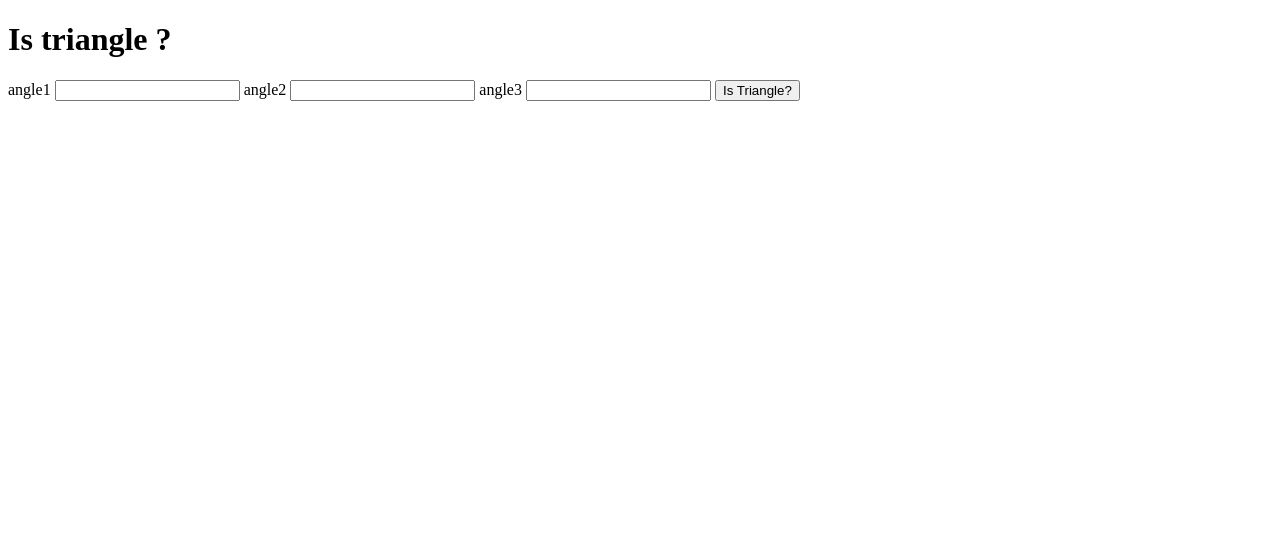
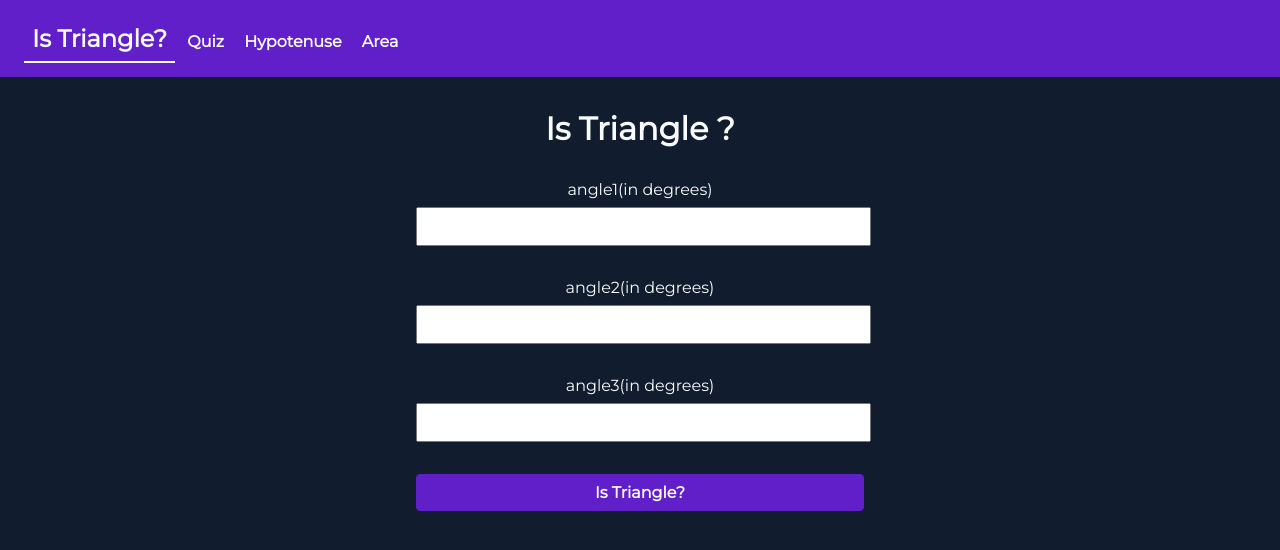
Before and after one commit to namanguptagit/is-triangle, a plain HTML site: page index.html in a window 1280 px wide. Drawn offline with Linux system fonts and the light colour scheme.

Commit message:
quiz and index styling done

```diff
--- a/index.html
+++ b/index.html
@@ -1,22 +1,40 @@
 <!DOCTYPE html>
 <html lang="en">
+
 <head>
     <meta charset="UTF-8">
     <meta http-equiv="X-UA-Compatible" content="IE=edge">
     <meta name="viewport" content="width=device-width, initial-scale=1.0">
     <link rel="stylesheet" href="/style.css">
-    <title>Is triangle ? </title>
+    <title>Is Triangle ? </title>
 </head>
+
 <body>
-    <h1>Is triangle ? </h1>
-    <label for="angle1">angle1</label>
-    <input type="number"class="angle-input"/>
-    <label for="angle2">angle2</label>
-    <input type="number"class="angle-input"/>
-    <label for="angle3">angle3</label>
-    <input type="number" class="angle-input"/>
-<button id="is-treiangle-btn">Is Triangle?</button>
-<div id="output"></div>
+    <nav>
+        <a href="index.html" class="item-active">Is Triangle?</a>
+        <a href="quiz.html">Quiz</a>
+        <a href="hypotenuse.html">Hypotenuse</a>
+        <a href="area.html">Area</a>
+    </nav>
+    <h1 class="heading">Is Triangle ? </h1>
+    <div class="container">
+        <div class="input-container">
+        <label for="angle1">angle1(in degrees)</label>
+        <input type="number" class="angle-input" />
+        </div>
+        <div class="input-container">
+        <label for="angle2">angle2(in degrees)</label>
+        <input type="number" class="angle-input" />
+        </div>
+        <div class="input-container">
+        <label for="angle3">angle3(in degrees)</label>
+        <input type="number" class="angle-input" />
+    </div></di
+    v>
+    <button id="is-triangle-btn">Is Triangle?</button>
+    <div id="output"></div>
+
     <script src="/main.js"></script>
 </body>
+
 </html>
--- a/main.js
+++ b/main.js
@@ -1,5 +1,5 @@
 const inputs = document.querySelectorAll(".angle-input");
-const isTriangleBtn = document.querySelector("#is-treiangle-btn");
+const isTriangleBtn = document.querySelector("#is-triangle-btn");
 const outputE1 = document.querySelector("#output");
 
 function calculateSumOfAngles(angle1, angle2, angle3) {
--- a/quiz.css
+++ b/quiz.css
@@ -0,0 +1,81 @@
+@import url('https://fonts.googleapis.com/css2?family=Montserrat&display=swap');
+
+* {
+    --primary-purple: #601fc9;
+    --primary-blue: #111d2e;
+    --primary-white: #f9fafb;
+    margin: 0;
+    padding: 0;
+    font-family: 'Montserrat', sans-serif;
+}
+
+body {
+    color: var(--primary-white);
+    background: var(--primary-blue);
+    text-align: center;
+    display: block;
+}
+
+.quiz-form {
+    width: 35%;
+    margin: auto;
+}
+.bt{
+    width: 35%;
+    margin: auto;
+}
+.heading {
+    text-align: center;
+    margin-bottom: 2rem;
+}
+nav {
+    background: var(--primary-purple);
+    padding: 1.5rem;
+    margin-bottom: 2rem;
+    text-align: left;
+}
+a {
+    text-decoration: none;
+    color: var(--text-color);
+    padding: 0.5rem;
+    font-weight: 1000;
+    font-size: 1rem;
+}
+
+.question-container {
+	padding: 2rem;
+	border: 2px solid var(--primary-purple);
+	border-radius: 0.5rem;
+	margin: 1rem 0;
+
+}
+
+.question-container p {
+	margin-bottom: 1rem;
+}
+
+.question-container label {
+	margin-right: 0.5rem;
+}
+
+.item-active {
+    font: bolder;
+    font-size: 1.5rem;
+    border-bottom: 2px solid;
+}
+#submit-answer-btn {
+    padding: 0.5rem;
+    background: var(--primary-purple);
+    color: var(--primary-white);
+    border: 1px solid var(--primary-purple);
+    border-radius: 0.25rem;
+    width: 100%;
+    font-weight: bold;
+    font-family: 'Montserrat', sans-serif;
+    font-size: 1rem;
+}
+
+#output {
+    padding-top: 2rem;
+    font-size: larger;
+}
--- a/style.css
+++ b/style.css
@@ -0,0 +1,75 @@
+@import url('https://fonts.googleapis.com/css2?family=Montserrat&display=swap');
+
+* {
+    --primary-purple: #601fc9;
+    --primary-blue: #111d2e;
+    --primary-white: #f9fafb;
+    margin: 0;
+    padding: 0;
+    font-family: 'Montserrat', sans-serif;
+}
+
+body {
+    color: var(--primary-white);
+    background: var(--primary-blue);
+    text-align: center;
+    display: block;
+}
+
+.container {
+    width: 35%;
+    margin: auto;
+}
+
+.input-container {
+    margin: 1rem 0;
+}
+
+.input-container input {
+    padding: 0.5rem;
+    font-size: 1rem;
+    width: 97%;
+    margin: 0.5rem 1rem 1rem 0;
+}
+
+.heading {
+    text-align: center;
+    margin-bottom: 2rem;
+}
+
+nav {
+    background: var(--primary-purple);
+    padding: 1.5rem;
+    margin-bottom: 2rem;
+    text-align: left;
+}
+
+a {
+    text-decoration: none;
+    color: var(--text-color);
+    padding: 0.5rem;
+    font-weight: 1000;
+    font-size: 1rem;
+}
+
+.item-active {
+    font: bolder;
+    font-size: 1.5rem;
+    border-bottom: 2px solid;
+}
+
+#is-triangle-btn {
+    padding: 0.5rem;
+    background: var(--primary-purple);
+    color: var(--primary-white);
+    border: 1px solid var(--primary-purple);
+    border-radius: 0.25rem;
+    width: 100%;
+    font-weight: bold;
+    font-family: 'Montserrat', sans-serif;
+    font-size: 1rem;
+}
+#output{
+    padding-top: 2rem;
+    font-size: larger;
+}
```
Also changed, not shown: hypotenuse.html (+6 -0 lines), quiz.html (+8 -1 lines).
